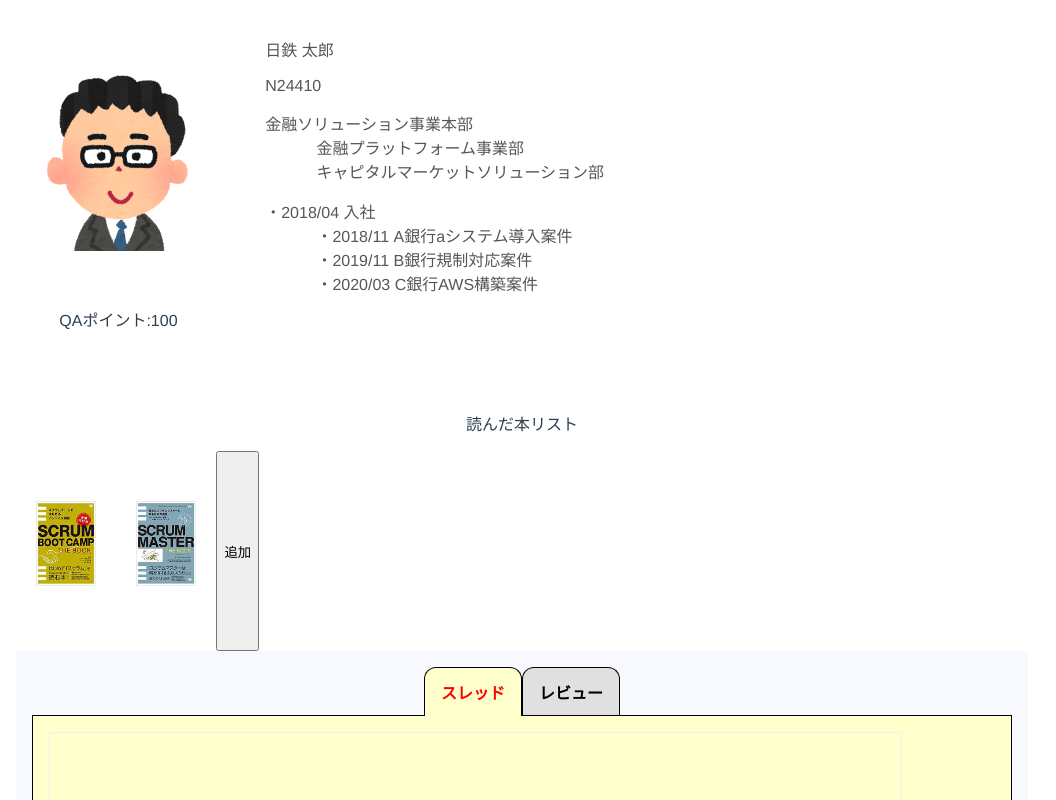
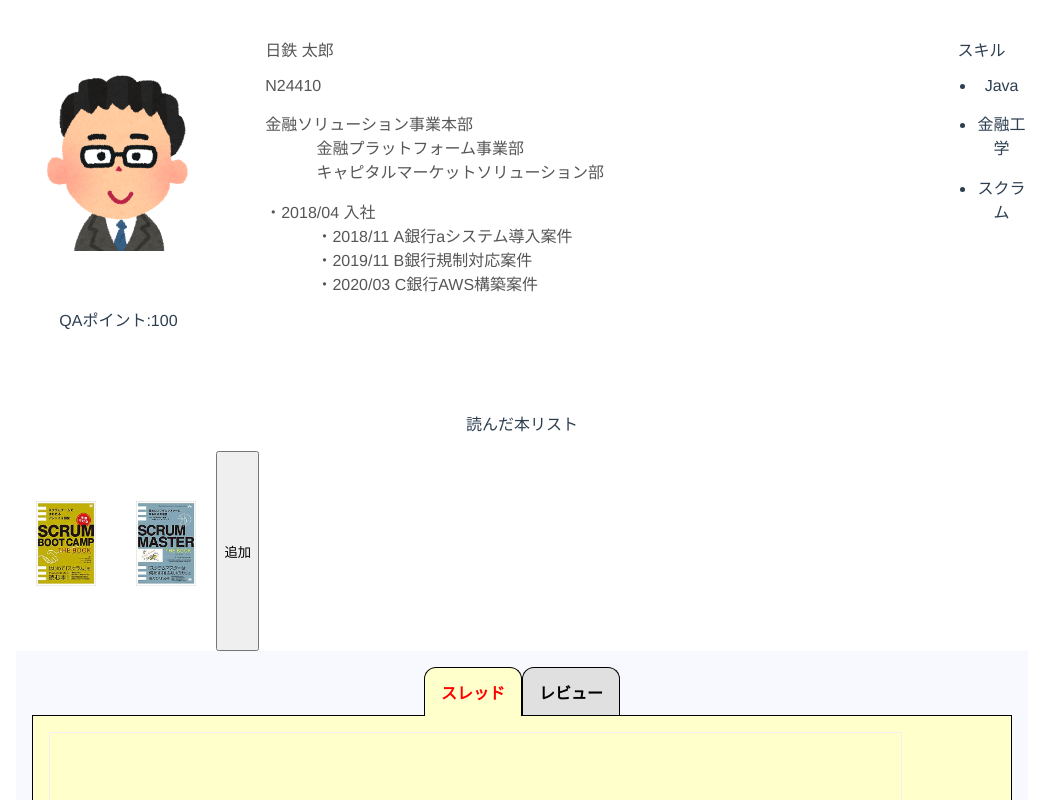
Before and after one commit to R-Yoshikawa/muscle-alchol, a Vue app: page / in a window 1280 px wide. Shown: the top 800 px of the page, without its empty margins (118-1174 px from the left). Built offline with nearby package versions, Linux system fonts and the light colour scheme.

Commit message:
add skill in MyPage

```diff
--- a/src/components/MyPageProfile.vue
+++ b/src/components/MyPageProfile.vue
@@ -18,6 +18,12 @@
         <p>{{ userDetail.user_id }}</p>
         <p>{{ userDetail.user_BU }}</p>
         <p>{{ userDetail.user_history }}</p>
+      </div>
+      <div class="userPoint">
+        <p>スキル</p>
+        <ul v-for="skill of user_skills" v-bind:key="skill.skill">
+          <li>{{ skill }}</li>
+        </ul>
       </div>
     </div>
     <div class="bookList">
@@ -51,6 +57,7 @@ export default {
                   ・2020/03 C銀行AWS構築案件`,
         user_point: "100",
       },
+      user_skills: ["Java", "金融工学", "スクラム"],
     };
   },
 };
```
